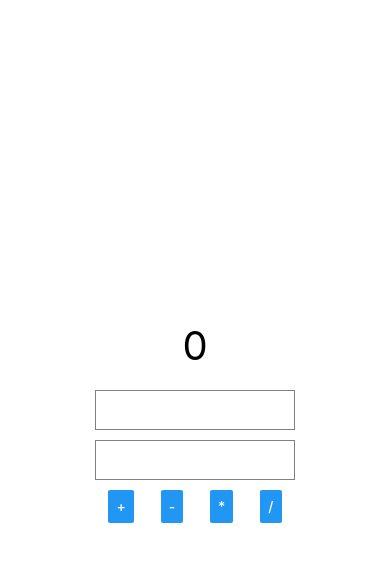
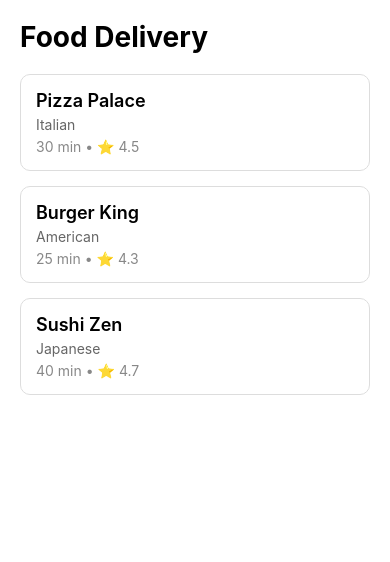
Before and after one commit to Inder0129/expo-auto-builds, a React Native app: screen / in a window 390 px wide. Shown: the top 562 px of the page. Built offline with nearby package versions, Linux system fonts and the light colour scheme.

Commit message:
Build: Create a food delivery app like zomato and swiggy

```diff
--- a/App.js
+++ b/App.js
@@ -1,42 +1 @@
-import React, { useState } from 'react';
-import { View, Text, TextInput, Button, StyleSheet } from 'react-native';
-
-export default function App() {
-  const [num1, setNum1] = useState('');
-  const [num2, setNum2] = useState('');
-  const [result, setResult] = useState(0);
-
-  const calculate = (op) => {
-    const n1 = parseFloat(num1);
-    const n2 = parseFloat(num2);
-    let res = 0;
-    switch(op) {
-      case '+': res = n1 + n2; break;
-      case '-': res = n1 - n2; break;
-      case '*': res = n1 * n2; break;
-      case '/': res = n2 !== 0 ? n1 / n2 : 'Error'; break;
-    }
-    setResult(res);
-  };
-
-  return (
-    <View style={styles.container}>
-      <Text style={styles.result}>{result}</Text>
-      <TextInput style={styles.input} keyboardType="numeric" value={num1} onChangeText={setNum1} />
-      <TextInput style={styles.input} keyboardType="numeric" value={num2} onChangeText={setNum2} />
-      <View style={styles.buttons}>
-        <Button title="+" onPress={() => calculate('+')} />
-        <Button title="-" onPress={() => calculate('-')} />
-        <Button title="*" onPress={() => calculate('*')} />
-        <Button title="/" onPress={() => calculate('/')} />
-      </View>
-    </View>
-  );
-}
-
-const styles = StyleSheet.create({
-  container: { flex: 1, justifyContent: 'center', alignItems: 'center' },
-  result: { fontSize: 40, marginBottom: 20 },
-  input: { width: 200, height: 40, borderColor: 'gray', borderWidth: 1, marginBottom: 10, textAlign: 'center' },
-  buttons: { flexDirection: 'row', justifyContent: 'space-around', width: 200 }
-});
+import React from'react';import{FlatList,Text,View,StyleSheet}from'react-native';const restaurants=[{id:'1',name:'Pizza Palace',cuisine:'Italian',deliveryTime:'30 min',rating:'4.5'},{id:'2',name:'Burger King',cuisine:'American',deliveryTime:'25 min',rating:'4.3'},{id:'3',name:'Sushi Zen',cuisine:'Japanese',deliveryTime:'40 min',rating:'4.7'}];export default function App(){return(<View style={styles.container}><Text style={styles.header}>Food Delivery</Text><FlatList data={restaurants} keyExtractor={item=>item.id} renderItem={({item})=>(<View style={styles.restaurantCard}><Text style={styles.name}>{item.name}</Text><Text style={styles.cuisine}>{item.cuisine}</Text><Text style={styles.details}>{item.deliveryTime} • ⭐ {item.rating}</Text></View>)}/></View>);}const styles=StyleSheet.create({container:{flex:1,padding:20,backgroundColor:'#fff'},header:{fontSize:28,fontWeight:'bold',marginBottom:20},restaurantCard:{padding:15,borderWidth:1,borderColor:'#ddd',borderRadius:10,marginBottom:15},name:{fontSize:18,fontWeight:'600'},cuisine:{color:'#666',marginTop:5},details:{marginTop:5,color:'#888'}});
--- a/app.json
+++ b/app.json
@@ -1,15 +1,11 @@
 {
   "expo": {
     "owner": "inder-6284",
-    "slug": "minimal-calculator",
+    "slug": "food-delivery",
     "android": {
-      "package": "com.inder6284.minimalcalc"
+      "package": "com.inder6284.fooddelivery"
     },
-    "name": "minimal-calculator",
-    "version": "1.0.0",
-    "platforms": [
-      "ios",
-      "android"
-    ]
+    "name": "Food Delivery",
+    "version": "1.0.0"
   }
 }
--- a/babel.config.js
+++ b/babel.config.js
@@ -1,6 +1 @@
-module.exports = function(api) {
-  api.cache(true);
-  return {
-    presets: ['babel-preset-expo'],
-  };
-};
+module.exports=function(api){api.cache(true);return{presets:['babel-preset-expo']};}
--- a/eas.json
+++ b/eas.json
@@ -1,6 +1,7 @@
 {
   "cli": {
-    "version": ">= 5.0.0"
+    "version": ">= 5.0.0",
+    "appVersionSource": "local"
   },
   "build": {
     "preview": {
```
Also changed, not shown: package.json (+1 -18 lines), .build-meta.json.
